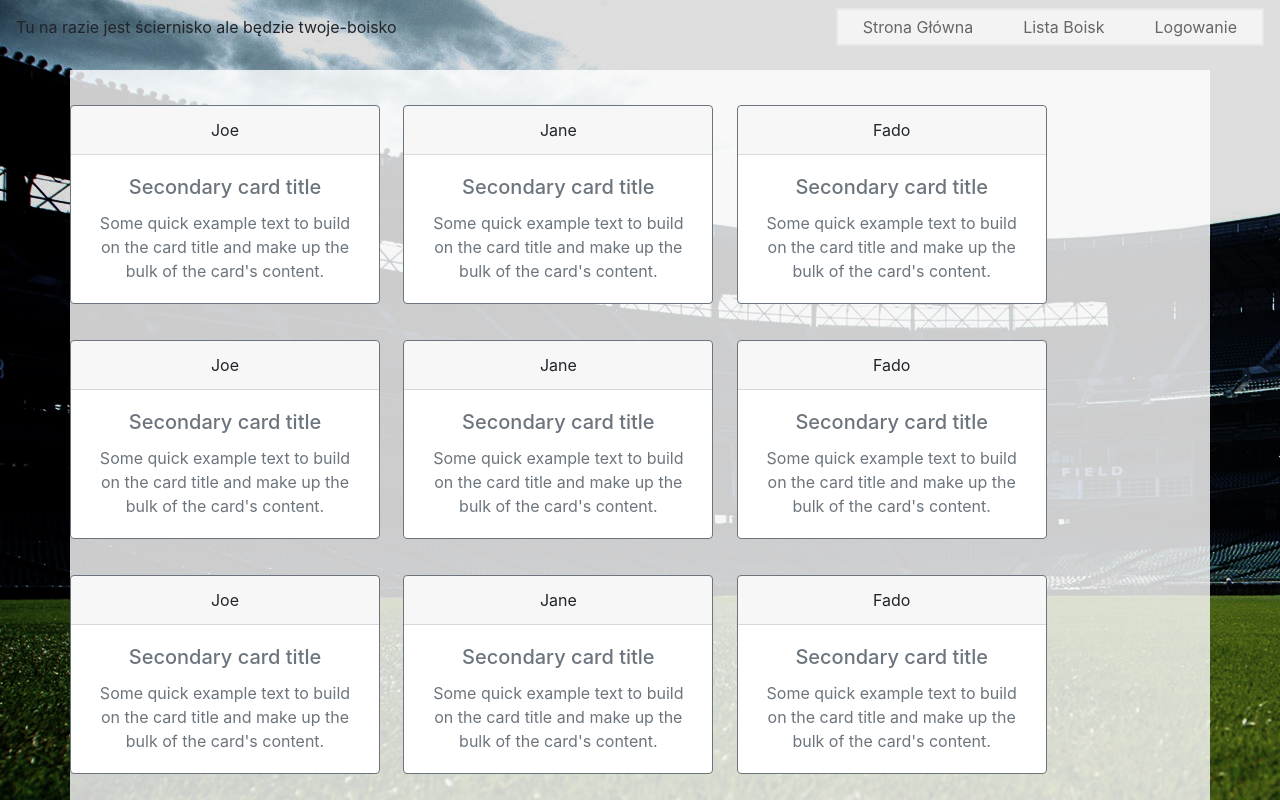
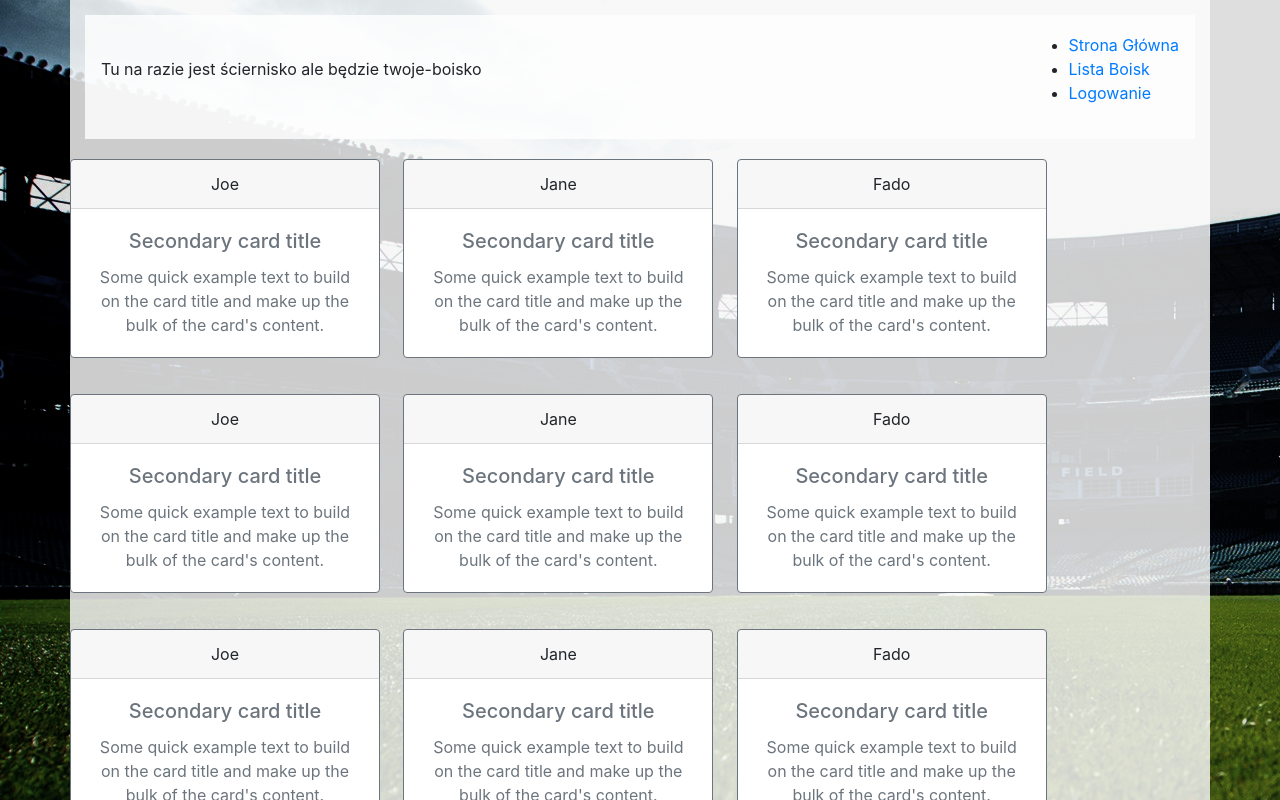
Before and after one commit to Aquarius96/twoje-boisko, a React (Create React App) app in the folder twoje-boisko-frontend/: page / in a window 1280 px wide. Shown: the top 800 px of the page. Built offline with nearby package versions, Linux system fonts and the light colour scheme; no server answers.

Commit message:
smieszna nazwa

```diff
--- a/twoje-boisko-frontend/src/components/App.js
+++ b/twoje-boisko-frontend/src/components/App.js
@@ -16,7 +16,7 @@ class App extends Component {
   render() {
     return (
       <Router>
-        <div className="heheh">
+        <div className="container">
         <Navbar />
           <Route exact path="/" component={MainPage} />
           <Route exact path="/listaBoisk" component={SportsfieldsListPage} />
--- a/twoje-boisko-frontend/src/components/Navbar.js
+++ b/twoje-boisko-frontend/src/components/Navbar.js
@@ -29,16 +29,19 @@ class Navbar extends Component {
       if(localStorage.getItem('isLoggedIn') == "true"){
         if(this.state.loggedUser.id == 0){
           return (
-            <div className="navbar ">
-            <div><p>Tu na razie jest ściernisko ale będzie twoje-boisko</p></div>
-             <ul>
-                <li><Link className='a' to="/">Strona Główna</Link></li>
-                <li><Link to="/listaBoisk">Lista Boisk</Link></li>
-                <li><Link to="/MyProfilePage">Mój Profil</Link></li>
-                <li><Link to="/" onClick={this.logOut}>Wyloguj</Link> </li>
-                <li><Link to="/panelAdmina">Panel admina</Link> </li>
+            <nav class="navbar navbar-expand-lg navbar-dark bg-dark">
+            <div class="collapse navbar-collapse" id="navbarSupportedContent">
+            <div className="logo">Tu na razie jest ściernisko ale będzie twoje-boisko</div>
+             <ul class="navbar-nav mr-auto">
+               <li class="nav-item"></li>
+                <li class="nav-item"><Link className="a nav-link" to="/">Strona Główna</Link></li>
+                <li class="nav-item"><Link className="a nav-link" to="/listaBoisk">Lista Boisk</Link></li>
+                <li class="nav-item"><Link className="a nav-link" to="/MyProfilePage">Mój Profil</Link></li>
+                <li class="nav-item"><Link className="a nav-link" to="/" onClick={this.logOut}>Wyloguj</Link> </li>
+                <li class="nav-item"><Link className="a nav-link" to="/panelAdmina">Panel admina</Link> </li>
              </ul>
             </div>
+            </nav>
           );
         }
         else{
--- a/twoje-boisko-frontend/src/css/navbar.css
+++ b/twoje-boisko-frontend/src/css/navbar.css
@@ -1,24 +1,22 @@
 ul {
+  position: relative;
   float: right;
-  list-style-type: none;
-  margin: 0;
-  padding: 0;
-  overflow: hidden;
-  border: 2px solid #e7e7e7;
-  background-color: #f3f3f3;
+  margin-left: 200px;
+  padding-top: 10px;
+  padding-bottom: 10px;
 }
-ul li {
-  float: left;
+nav {
+  height: 50px;
+  background-color: inherit;
+  opacity: 0.9;
+  background-color: black;
 }
-ul li a {
-  display: block;
-  color: #666;
+.navbar {
+  background-color: inherit;
+}
+.logo {
+  color: orange;
+  padding-top: 10px;
+  padding-bottom: 10px;
   text-align: center;
-  padding: 5px 25px;
-  text-decoration: none;
 }
-ul li a:hover {
-  background-color: #ddd;
-  color: black;
-  text-decoration: none;
-}
--- a/twoje-boisko-frontend/src/less/navbar.less
+++ b/twoje-boisko-frontend/src/less/navbar.less
@@ -1,30 +1,23 @@
-@color_1: #666;
-@color_2: black;
-@background_color_1: #f3f3f3;
-@background_color_2: #ddd;
+ul {
+	position: relative;
+	float: right;
+	margin-left: 200px;
+	padding-top: 10px;
+	padding-bottom:10px;
+}
+nav{
+	height: 50px;
+	background-color: inherit;
+	opacity: 0.9;
+	background-color: black;
+}
+.navbar{
+	background-color: inherit;
+}
 
-ul {
-	float: right;
-	list-style-type: none;
-	margin: 0;
-	padding: 0;
-	overflow: hidden;
-	border: 2px solid #e7e7e7;
-	background-color: @background_color_1;
-	li {
-		float: left;
-		a {
-			display: block;
-			color: @color_1;
-			text-align: center;
-			padding: 5px 25px;
-			text-decoration: none;
-			&:hover {
-				background-color: @background_color_2;
-				color: @color_2;
-				text-decoration: none;
-			}
-
-		}
-	}
+.logo{
+	color: orange;
+	padding-top: 10px;
+	padding-bottom:10px;
+	text-align: center;
 }
--- a/twoje-boisko-frontend/src/pages/AdminPage.js
+++ b/twoje-boisko-frontend/src/pages/AdminPage.js
@@ -28,7 +28,7 @@ class MainPage extends Component {
   render() {
 
         return (
-            <div className="AdminPage container">
+            <div className="AdminPage">
               <p>I HAVE THE POWER!!!</p>
             </div>
           );
--- a/twoje-boisko-frontend/src/pages/ConfirmPage.js
+++ b/twoje-boisko-frontend/src/pages/ConfirmPage.js
@@ -32,7 +32,7 @@ class MainPage extends Component {
   render() {
       if(this.state.dataCollected){
         return (
-            <div className="MainPage container">
+            <div className="MainPage">
               <p>Email został potwierdzony, teraz przekierujemy Cię do strony logowania...</p>
             </div>
           );
--- a/twoje-boisko-frontend/src/pages/LoginPage.js
+++ b/twoje-boisko-frontend/src/pages/LoginPage.js
@@ -142,7 +142,7 @@ class LoginPage extends Component {
 
   render() {
     return (
-      <div className="LoginPage container">
+      <div className="LoginPage">
 
           <div className="login-page">
 
--- a/twoje-boisko-frontend/src/pages/MainPage.js
+++ b/twoje-boisko-frontend/src/pages/MainPage.js
@@ -23,7 +23,7 @@ class MainPage extends Component {
 
   render() {
     return (
-      <div className="MainPage container">
+      <div className="MainPage">
       <div class="news-tab row">
       <NewsTab />
       <NewsTab />
--- a/twoje-boisko-frontend/src/pages/MyProfilePage.js
+++ b/twoje-boisko-frontend/src/pages/MyProfilePage.js
@@ -99,7 +99,7 @@ class MyProfilePage extends Component {
 
     render() {
       return (
-        <div className="MyProfile container">
+        <div className="MyProfile">
        <div className="row myProfileData">
        <div className="col-3">
        <div class = "ProfileForm">
--- a/twoje-boisko-frontend/src/pages/SingleObjectPage.js
+++ b/twoje-boisko-frontend/src/pages/SingleObjectPage.js
@@ -154,7 +154,7 @@ class SingleObjectPage extends Component {
 
   render() {
     return (
-      <div className=" container">
+      <div className="">
 
       <div class="row">
       <div class="map col-sm-8">
--- a/twoje-boisko-frontend/src/pages/SportsfieldsListPage.js
+++ b/twoje-boisko-frontend/src/pages/SportsfieldsListPage.js
@@ -24,7 +24,7 @@ class SportsfieldsListPage extends Component {
   render() {
     if(this.state.dataCollected){
       return (
-        <div className="container">
+        <div className="">
         <TableSportsfield objects={this.state.objects}/>
         </div>
       );
```
